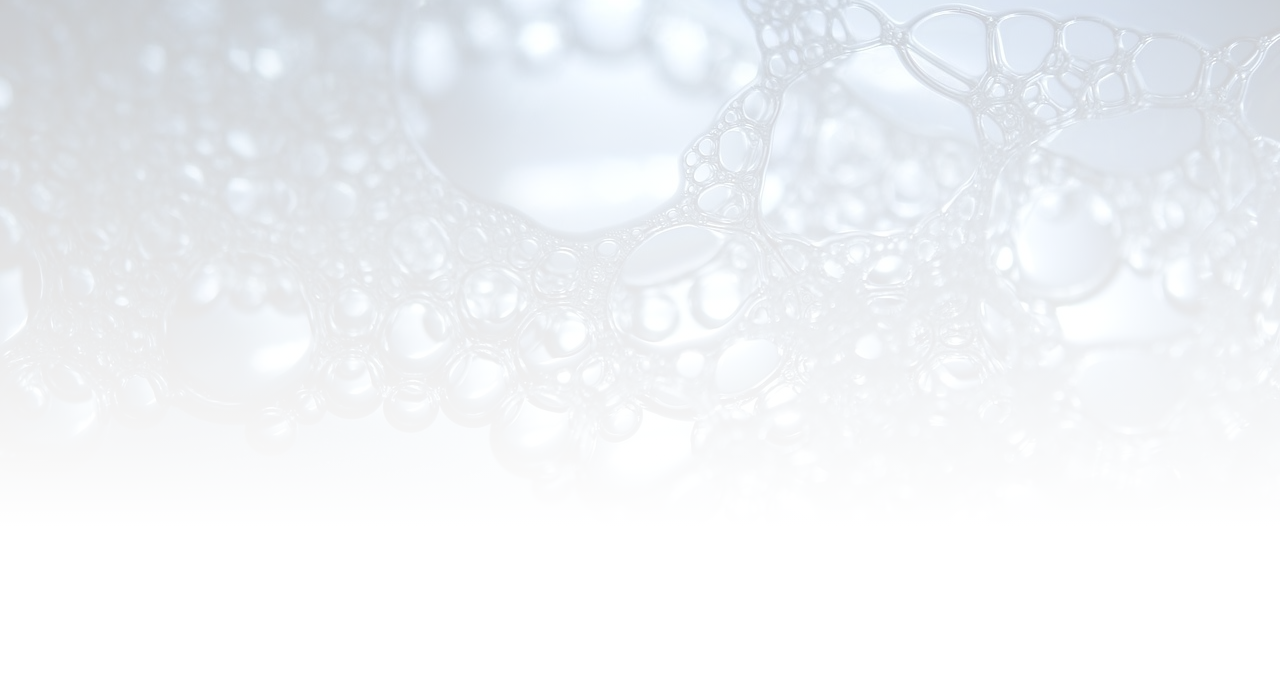
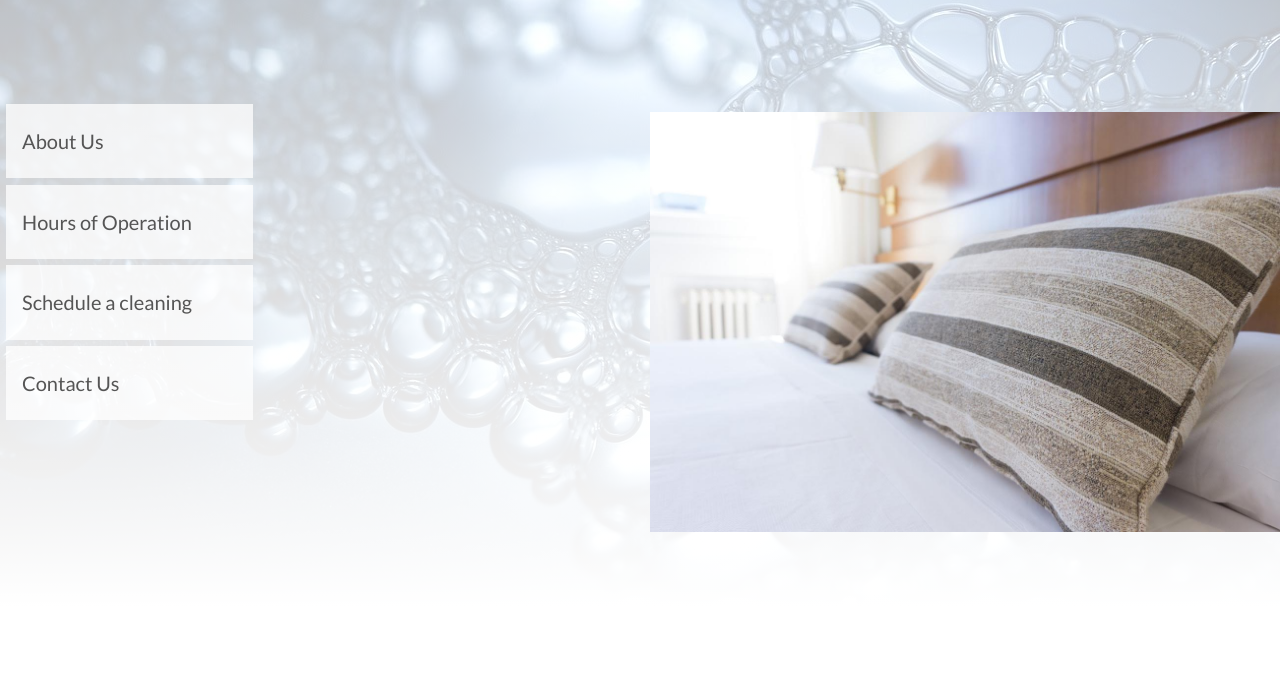
Before and after one commit to aerickson1024/IdealCleaningSolutions, a website: page public/index.html in a window 1280 px wide. Shown: the part 113-800 px from the top of the page. Drawn offline with nearby package versions, Linux system fonts and the light colour scheme; some packages are replaced by stand-ins of ours.

Commit message:
added picture and nav list to header

```diff
--- a/public/resources/app/home/home.html
+++ b/public/resources/app/home/home.html
@@ -5,5 +5,26 @@
                 <h1>Ideal Cleaning Solutions LLC</h1>
             </div>
         </div>
+        <div class="row">
+            <div class="col span-1-of-2">
+                <ul>
+                    <li>
+                        About Us
+                    </li>
+                    <li>
+                        Hours of Operation
+                    </li>
+                    <li>
+                        Schedule a cleaning
+                    </li>
+                    <li>
+                        Contact Us
+                    </li>
+                </ul>
+            </div>
+            <div class="col span-1-of-2 image-box">
+                <img src="resources/img/bed_with_pillows.jpeg" />
+            </div>
+        </div>
     </nav>
 </header>
--- a/public/resources/css/main.css
+++ b/public/resources/css/main.css
@@ -23,7 +23,7 @@ body {
 /* REUSABLE COMPONENTS */
 /* ------------------------------------------------------------------------ */
 .row {
-    max-width: 1140px;
+    max-width: 1400px;
     margin: 0 auto;
 }
 
@@ -43,9 +43,35 @@ div.col h1 {
 /* ------------------------------------------------------------------------ */
 
 header {
-    background-image: linear-gradient(to bottom, rgba(255,255,255,0.75), rgba(255,255,255,1) 80%), url(img/bubbles_dark_blue.jpeg);
+    background-image: linear-gradient(to bottom, rgba(255,255,255,0.70), rgba(255,255,255,1) 90%), url(img/bubbles_dark_blue.jpeg);
     background-size: cover;
     background-position: center;
     height: 100vh;
     background-attachment: fixed;
 }
+
+ul {
+    list-style: none;
+    margin-top: 15%;
+}
+
+ul li {
+    margin: 1%;
+    padding: 4% 2.5%;
+    font-weight: 400;
+    background: linear-gradient(to right, rgba(255,255,255,0.75), rgba(255,255,255,0.75) 40%, rgba(0,0,0,0) 40%);
+    transition: background 1s;
+}
+
+ul li:hover {
+    background: linear-gradient(to right, rgba(255,255,255,0.75), rgba(255,255,255,0.75) 25%, rgba(0,0,0,0) 65%);
+}
+
+div.image-box {
+    text-align: left;
+}
+
+div.col img {
+    width: 100%;
+    margin-top: 103px;
+}
```
Also changed, not shown: public/resources/img/bed_with_pillows.jpeg (added).
